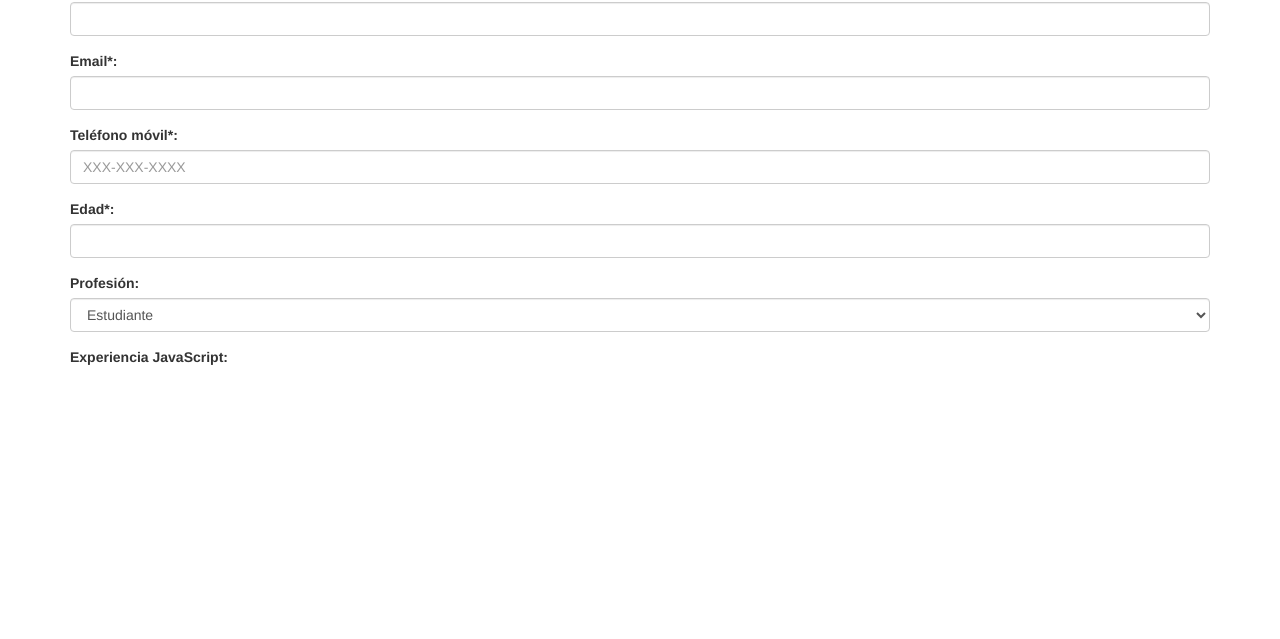
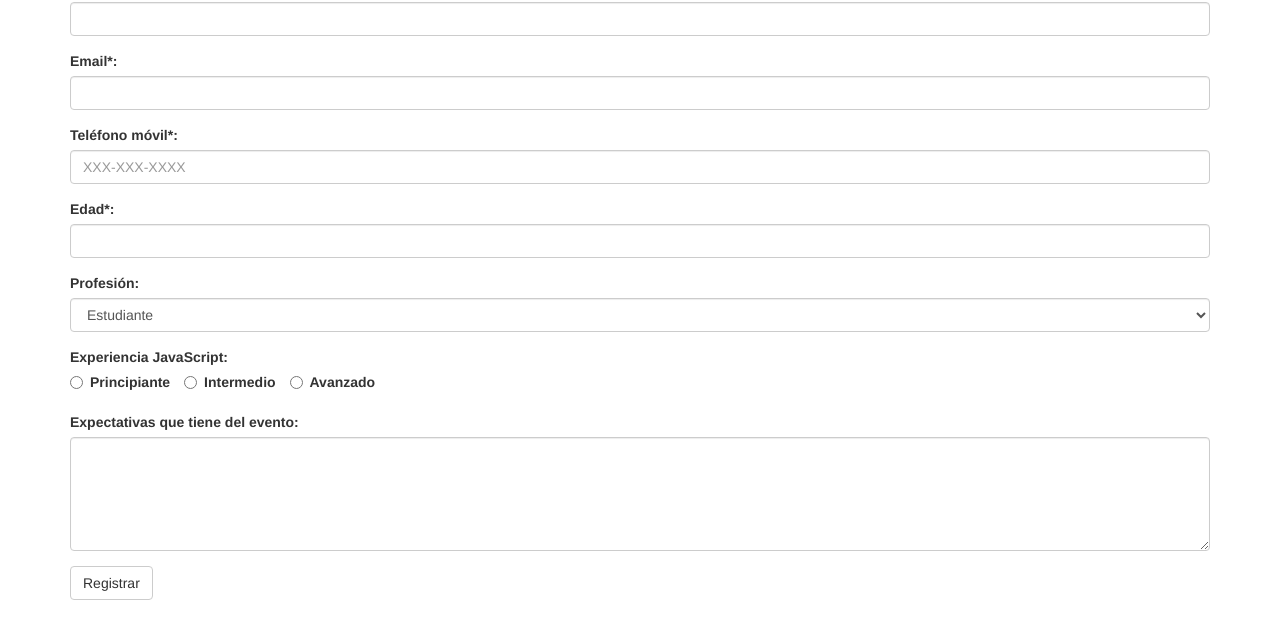
Before and after one commit to Fhernd/JavaScript-Curso, a plain HTML site: page App4-Gestor-Registro-Eventos/cliente/index.html in a window 1280 px wide. Shown: the part 93-732 px from the top of the page. Drawn offline with nearby package versions, Linux system fonts and the light colour scheme.

Commit message:
JavaScript - Curso - Finalización Formulario
JavaScript - Curso: 78 Finalizar la Creación del Formulario de Registro de Evento y Vista Previa.

```diff
--- a/App4-Gestor-Registro-Eventos/cliente/index.html
+++ b/App4-Gestor-Registro-Eventos/cliente/index.html
@@ -60,9 +60,22 @@
                 <div class="form-group">
                     <label for="edad">Experiencia JavaScript:</label>
                     <div>
-                        <div class="radio-inline"></div>
+                        <div class="radio-inline">
+                            <label><input type="radio" name="experiencia" id="experiencia" value="1">Principiante</label>
+                        </div>
+                        <div class="radio-inline">
+                            <label><input type="radio" name="experiencia" value="2">Intermedio</label>
+                        </div>
+                        <div class="radio-inline">
+                            <label><input type="radio" name="experiencia" value="3">Avanzado</label>
+                        </div>
                     </div>
                 </div>
+                <div class="form-group">
+                    <label for="expectativas">Expectativas que tiene del evento:</label>
+                    <textarea class="form-control" id="expectativas" rows="5"></textarea>
+                </div>
+                <button class="btn btn-default" id="registrarEvento">Registrar</button>
             </form>
         </div>
     </div>
```
